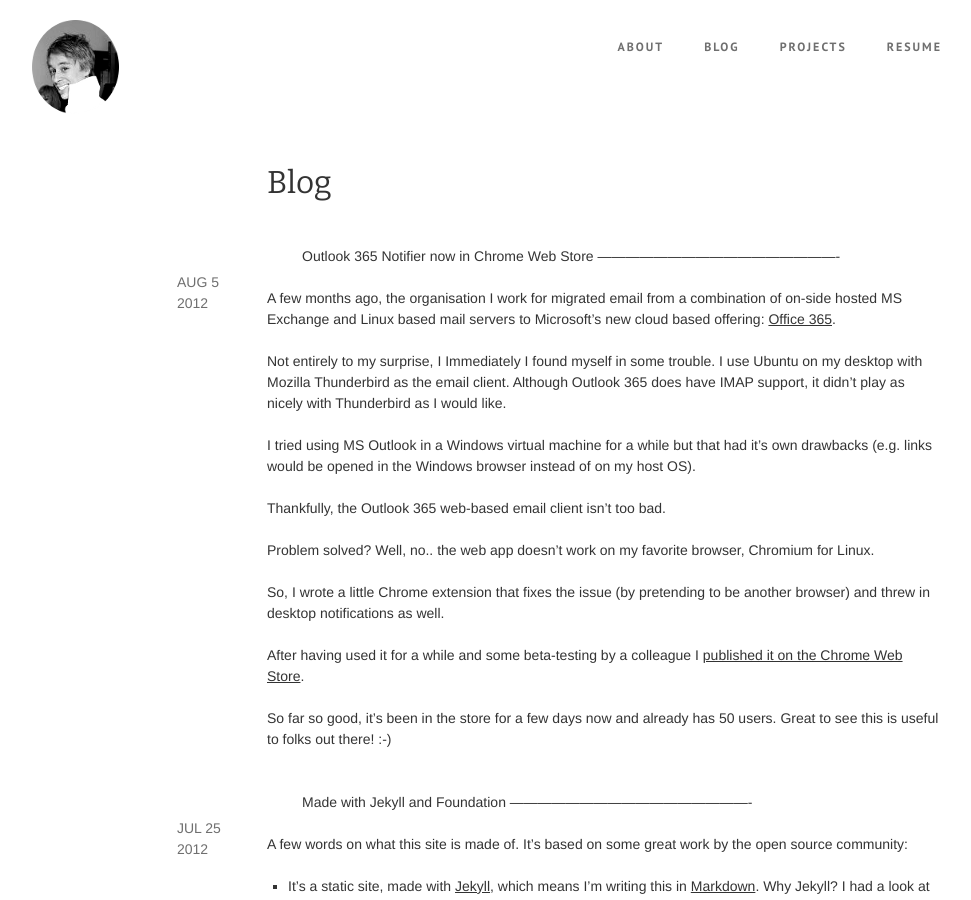
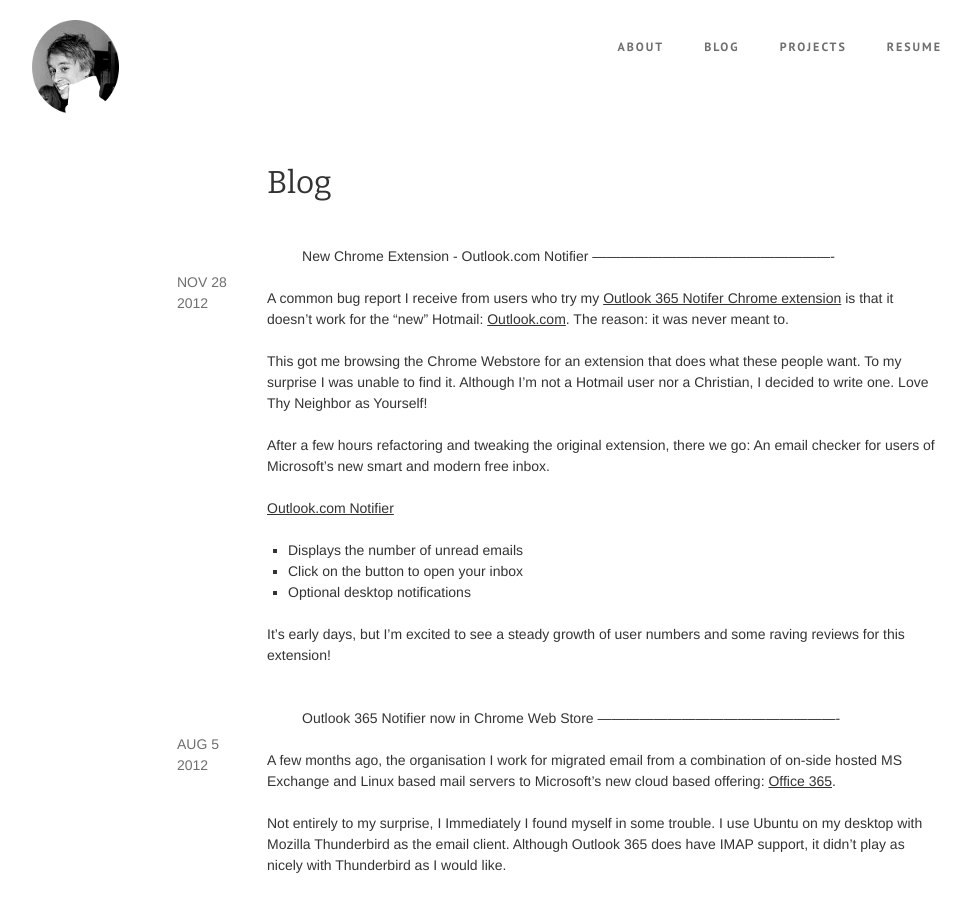
Before and after one commit to tombb/tom.broerse.me, a Jekyll site: the page built from blog/index.md, in a window 1280 px wide and 900 px high. Shown: the whole window, without its empty margins (153-1124 px from the left). Built offline with Jekyll 4.4.1, drawn with Linux system fonts in a browser that asks for light colours; Markdown is read by kramdown in place of the engine named in the settings.

Commit message:
Add Outlook.com Notifier to blog, resume and project pages.

```diff
--- a/projects/index.md
+++ b/projects/index.md
@@ -13,6 +13,26 @@ code behind the non-embarrassing stuff on my
 
 <div markdown="1" class="project">
 
+Outlook.com Notifier
+--------------------
+
+<img src="/images/projects/outlook_com_notifier.png">
+
+A Chrome browser extension that provides some handy extra functionality for
+users of Outlook.com, formerly Hotmail. Created on popular request from users
+of Outlook365 Notifier. Displays the number of unread emails and optionally
+provides desktop notifications.
+
+* Released in November 2012
+* Actively maintained
+* ~ 2000 users
+* [Visit the website](https://chrome.google.com/webstore/detail/outlookcom-notifier/mkmomflkhdooajekmffpilpoenndjppk)
+* [Check out the code](https://github.com/tombb)
+
+
+</div>
+<div markdown="1" class="project">
+
 Outlook 365 Notifier
 --------------------
 
--- a/resume/index.md
+++ b/resume/index.md
@@ -121,8 +121,9 @@ Databases and Web-based Applications, E-business & E-government
 Extra Curricular
 ----------------
 
-* Developed Chrome Extension
-  [Outlook 365 Notifier](https://chrome.google.com/webstore/detail/dhfemhokeipigjjdopkanibcilnbbjpf)
+* Developed Chrome extensions
+  [Outlook.com Notifier](https://chrome.google.com/webstore/detail/outlookcom-notifier/mkmomflkhdooajekmffpilpoenndjppk)
+  and [Outlook 365 Notifier](https://chrome.google.com/webstore/detail/dhfemhokeipigjjdopkanibcilnbbjpf)
   __2012__
 * _Lead designer/developer, Website committee Student Surfing
   Association_ [D.E.R.M.](http://www.derm.nl) __2005__
```
Also changed, not shown: other parts of projects/index.md (+1 -1 lines), _posts/2012-11-28-outlook-com-notifier.md (added, +27 -0 lines), images/projects/outlook_com_notifier.png (added).
